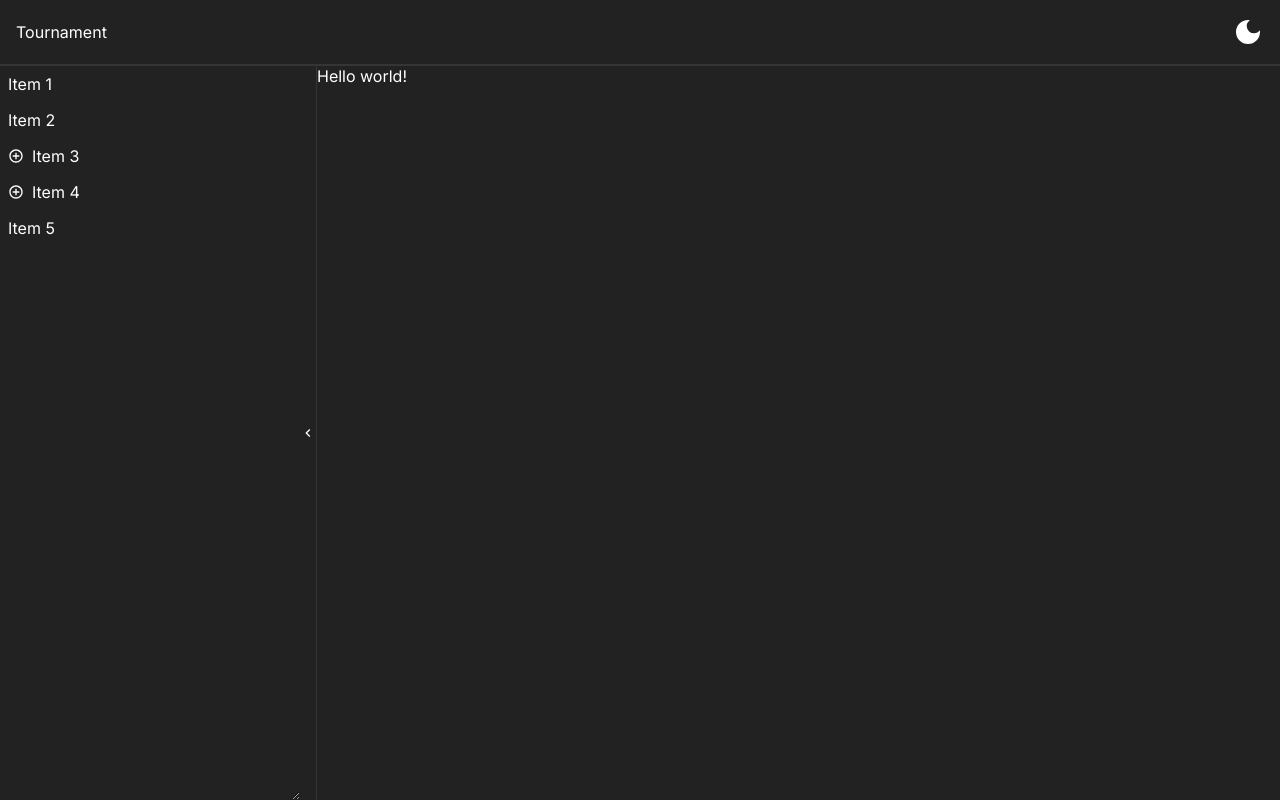
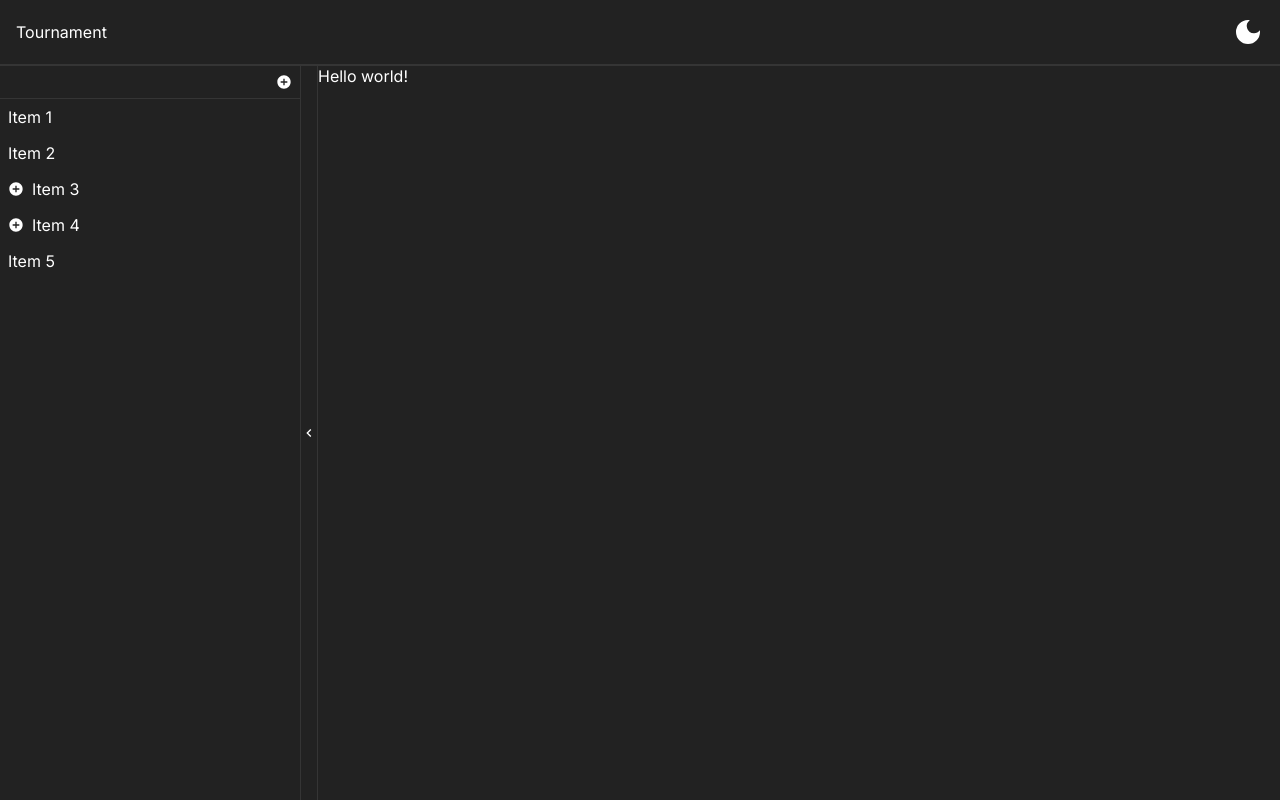
Before and after one commit to churpita/tournament, a React app in the folder client/: page / in a window 1280 px wide. Built offline with nearby package versions, Linux system fonts and the light colour scheme.

Commit message:
Add sidebar top toolbar

```diff
--- a/client/src/components/App.tsx
+++ b/client/src/components/App.tsx
@@ -12,7 +12,8 @@ export const App = (): React.ReactNode => {
 
     const themeToggler = () => {
         setTheme((curr) => {
-            const newTheme = curr === "app-theme-dark" ? "app-theme-light" : "app-theme-dark";
+            const newTheme =
+                curr === "app-theme-dark" ? "app-theme-light" : "app-theme-dark";
             localStorage.setItem("theme", newTheme);
             return newTheme;
         });
--- a/client/src/components/Sidebar.module.css
+++ b/client/src/components/Sidebar.module.css
@@ -1,6 +1,5 @@
 .sidebarContainer {
     background: var(--theme-page-background);
-    border-right: 1px solid var(--theme-page-border);
     display: flex;
     flex-direction: row;
     align-items: center;
@@ -11,7 +10,6 @@
     width: 300px;
     transition: margin-left 0.25s;
     overflow-x: auto;
-    resize: horizontal;
 }
 
 .sidebarExpandBar {
@@ -20,6 +18,8 @@
     align-items: center;
     cursor: pointer;
     transition: background-color 0.125s;
+    border-left: 1px solid var(--theme-page-border);
+    border-right: 1px solid var(--theme-page-border);
 }
 
 .sidebarExpandBar:hover {
--- a/client/src/components/Sidebar.tsx
+++ b/client/src/components/Sidebar.tsx
@@ -2,7 +2,8 @@ import React, { useState } from "react";
 
 import styles from "./Sidebar.module.css";
 import SidebarItem from "./SidebarItem";
-import { MdChevronLeft, MdChevronRight, MdHome, MdSettings } from "react-icons/md";
+import { MdChevronLeft, MdChevronRight } from "react-icons/md";
+import SidebarToolbar from "./SidebarToolbar";
 
 const ListItems = [
     {
@@ -57,9 +58,10 @@ export const Sidebar = (): React.ReactNode => {
             {/* Sidebar items */}
             <ul
                 className={`${styles.sidebarList} ${
-                    collapsed && styles.sidebarCollapsed
+                    collapsed ? styles.sidebarCollapsed : ``
                 } `}
             >
+                <SidebarToolbar />
                 {ListItems.map((item, index) => {
                     return <SidebarItem key={`${item.label}-${index}`} item={item} />;
                 })}
--- a/client/src/components/SidebarItem.tsx
+++ b/client/src/components/SidebarItem.tsx
@@ -2,7 +2,7 @@ import React, { useState } from "react";
 
 import styles from "./SidebarItem.module.css";
 
-import { MdAddCircleOutline, MdRemoveCircleOutline } from "react-icons/md";
+import { MdAddCircle, MdRemoveCircleOutline } from "react-icons/md";
 import IconButton from "./IconButton";
 
 type SidebarItemProps = {
@@ -22,7 +22,7 @@ export const SidebarItem = (props: SidebarItemProps): React.ReactNode => {
                 {/* Expandable parent node */}
                 <div className={styles.sidebarItem} onClick={(e) => setIsOpen((o) => !o)}>
                     <IconButton style={{ height: "1rem", paddingRight: "0.5rem" }}>
-                        {isOpen ? <MdRemoveCircleOutline /> : <MdAddCircleOutline />}
+                        {isOpen ? <MdRemoveCircleOutline /> : <MdAddCircle />}
                     </IconButton>
                     {props.item.label}
                 </div>
--- /dev/null
+++ b/client/src/components/SidebarToolbar.module.css
@@ -0,0 +1,8 @@
+.toolbar {
+    padding: 0.5rem;
+    display: flex;
+    flex-direction: row;
+    align-items: center;
+    justify-content: right;
+    border-bottom: 1px solid var(--theme-page-border);
+}
--- /dev/null
+++ b/client/src/components/SidebarToolbar.tsx
@@ -0,0 +1,17 @@
+import React from "react";
+
+import styles from "./SidebarToolbar.module.css";
+import { MdAddCircle } from "react-icons/md";
+import IconButton from "./IconButton";
+
+export const SidebarToolbar = (): React.ReactNode => {
+    return (
+        <div className={styles.toolbar}>
+            <IconButton style={{ height: "1rem" }}>
+                <MdAddCircle />
+            </IconButton>
+        </div>
+    );
+};
+
+export default SidebarToolbar;
```
